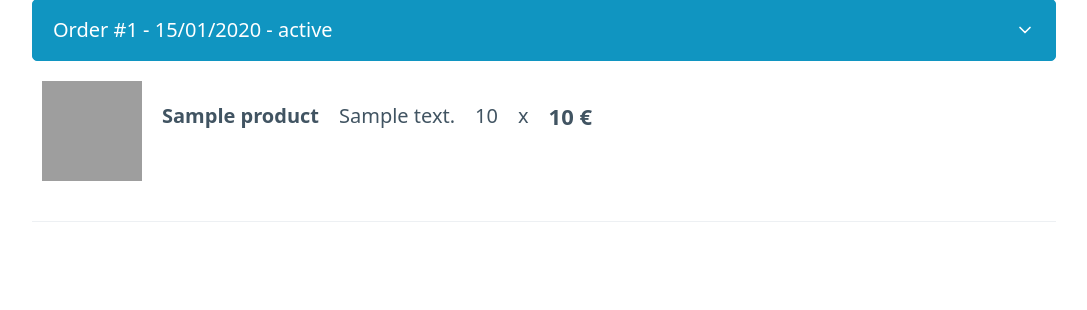
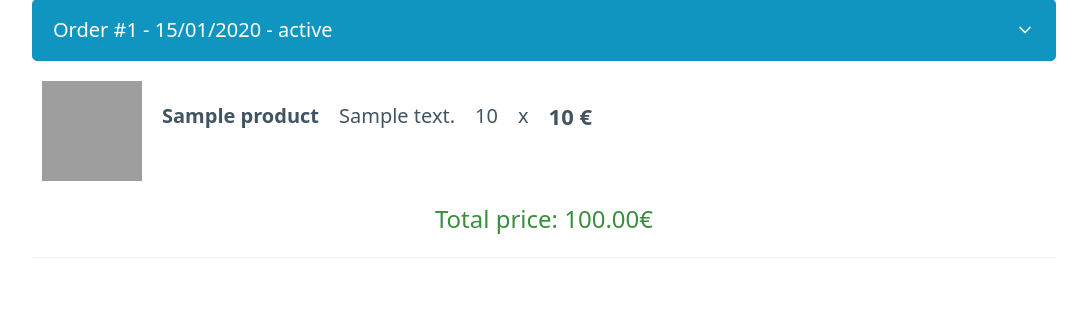
Before and after one commit to Alesc0/django-shop, a Django app: page /orders in a window 1280 px wide, after a click that opens the changed part. Shown: the part 153-463 px from the top of the page, without its empty margins (96-1183 px from the left). Run offline with Django 4.2, Linux system fonts and the light colour scheme; a user stored in the database is signed in; tables that the repository leaves empty hold one stand-in row (values such as "Sample post"); a database or web service that is not in the repository returns one stand-in record (values such as "Sample title"); grey boxes are pictures that could not be loaded.

Commit message:
feat: show total price on orders

```diff
--- a/shop/static/js/cartActions.js
+++ b/shop/static/js/cartActions.js
@@ -47,7 +47,23 @@ $('input[name^="quantity"]').change(function (e) {
 
 $(document).ready(function () {
   updateTotal();
+  updateTotalOrders();
 });
+
+function updateTotalOrders() {
+  $("*[id=order]").each(function () {
+    let total = 0;
+    $(this).children("div[class=product-order]").each(function () {
+      total += parseFloat(
+        $(this).children("p[id=product-quantity]").text() *
+          parseFloat(
+            $(this).children("p[id='product-price']").text().slice(0, -2)
+          )
+      );
+    });
+    $(this).children("#totalprice").text("Total price: " + total.toFixed(2) + "€");
+  });
+}
 
 function updateTotal() {
   let total = 0;
--- a/shop/templates/custom/inline_product.html
+++ b/shop/templates/custom/inline_product.html
@@ -1,7 +1,7 @@
 {% load templates %}
 {% load static %}
 
-<div style="display:flex;
+<div class="product-order" style="display:flex;
     flex-direction:row;
     gap:1em;
     padding-inline:0.5em;
@@ -13,8 +13,8 @@
     <p style="font-weight:bold;font-weight:20px">{{ product.name }}</p>
     <p>{{ product.description|limitChars:100 }}</p>
     {% if product.quantity %}
-    <p>{{product.quantity}}</p>
+    <p id="product-quantity">{{product.quantity}}</p>
     <p> x </p>
     {% endif %}
-    <p style="font-weight:bold;font-size:22px">{{ product.price }}&nbsp€</p>
+    <p id="product-price" style="font-weight:bold;font-size:22px">{{ product.price }}&nbsp€</p>
 </div>
--- a/shop/templates/orders.html
+++ b/shop/templates/orders.html
@@ -5,17 +5,17 @@
     <summary role="button">
         Order #{{ order.id }} - {{ order.date|date:"d/m/Y" }} - {{ order.state }}
     </summary>
-    <div style="text-align:center">
+    <div style="text-align:center" id="order">
         {% if order.state == 'shipping info necessary' %}
         <a style="display: block;margin-bottom:1em" href="{% url 'checkout_shipping' order.id %}">
             <mark>This order is not complete as its missing the shipping information. Click here to finish setting
-                up
-                the order.</mark>
+                up the order.</mark>
         </a>
         {% endif %}
         {% for product in order.products %}
         {% include 'custom/inline_product.html' with product=product%}
         {% endfor %}
+        <ins style="font-size:x-large;" id="totalprice"></ins>
     </div>
 </details>
 {% endfor %}
```
